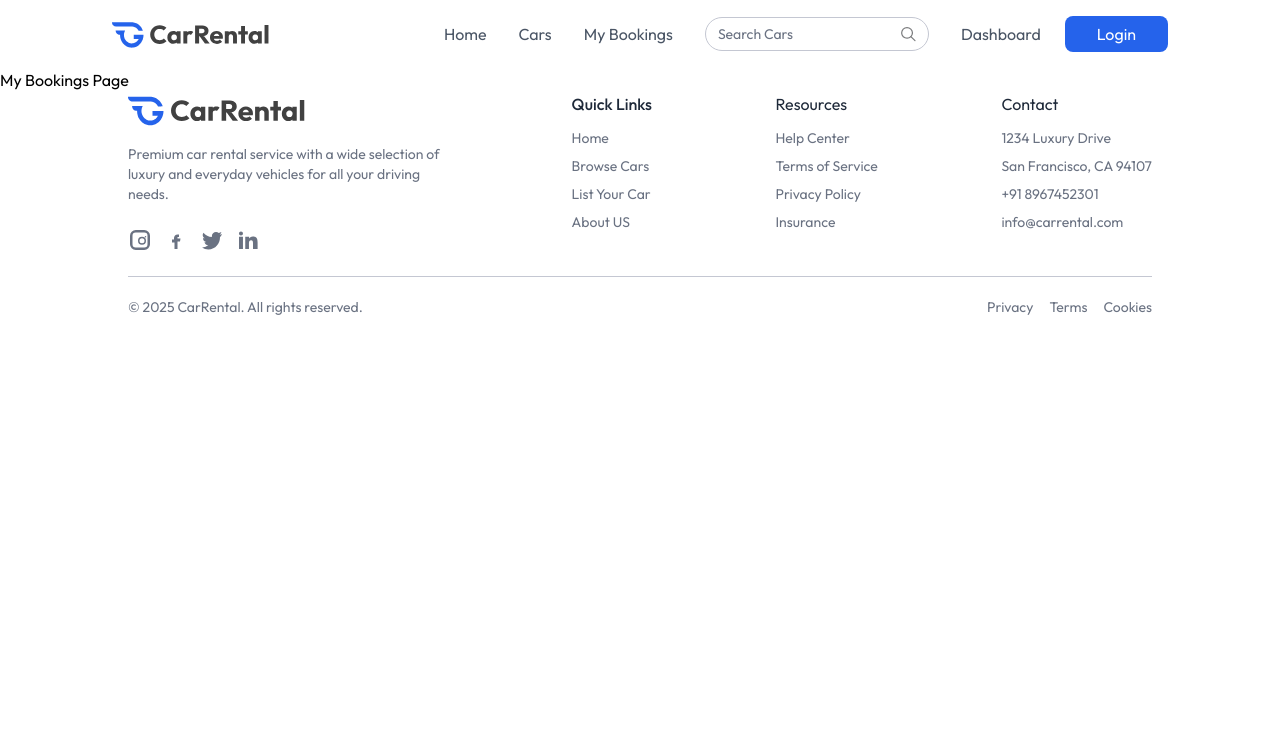
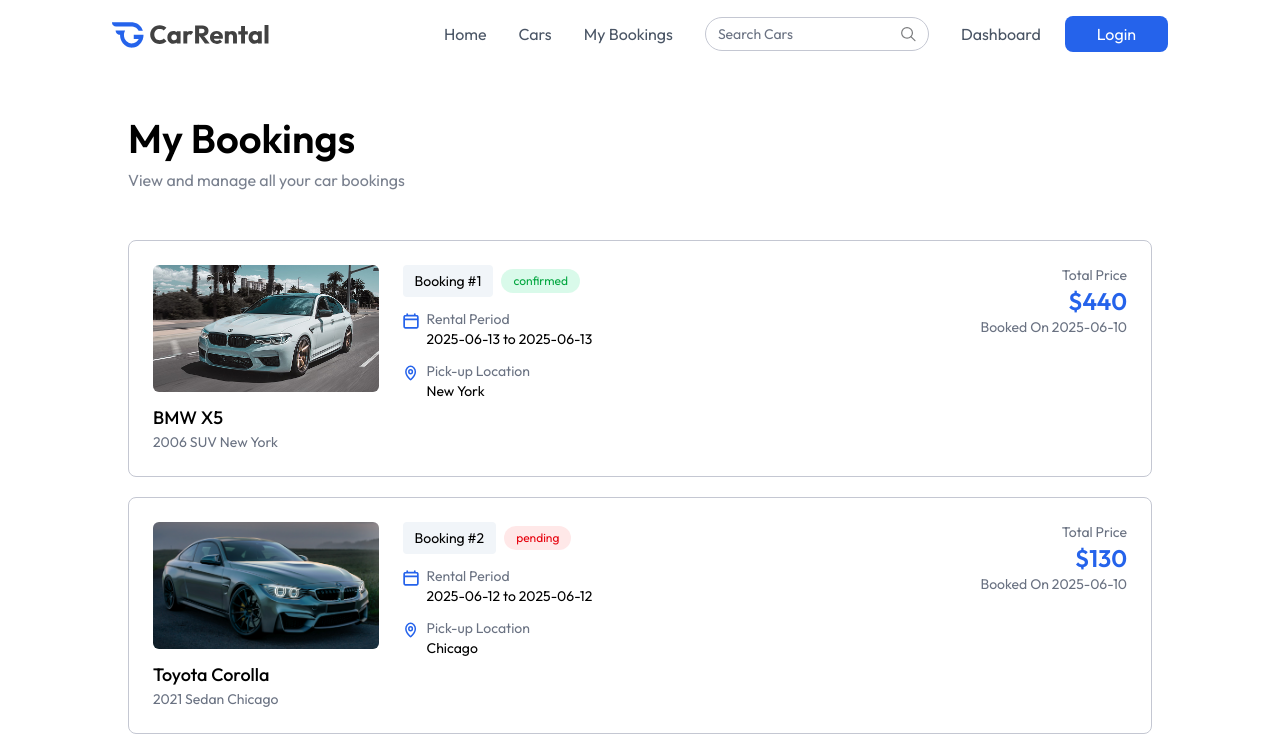
Before and after one commit to bharat-code99/car-rental, a React (Vite) app in the folder frontend/: page /my-bookings in a window 1280 px wide. Shown: the top 752 px of the page. Built offline with nearby package versions, Linux system fonts and the light colour scheme.

Commit message:
My Bookings page completed. Work on dashboard.

```diff
--- a/frontend/src/App.tsx
+++ b/frontend/src/App.tsx
@@ -7,23 +7,22 @@
 import MyBookings from "./pages/MyBookings";
 import Footer from "./components/Footer";
 
-export default function App(){
+export default function App() {
+  const [_, setShowLogin] = useState(false);
+  const isOwnerPath = useLocation().pathname.startsWith("/owner");
 
-  const [showLogin, setShowLogin] = useState(false);
-  const isOwnerPath = useLocation().pathname.startsWith('/owner');
-
-  return(
+  return (
     <>
-      {!isOwnerPath && <Navbar setShowLogin={setShowLogin}/>}
+      {!isOwnerPath && <Navbar setShowLogin={setShowLogin} />}
 
       <Routes>
-        <Route path="/" element={<Home/>}/>
-        <Route path="/car-details/:id" element={<CarDetails/>}/>
-        <Route path="/cars" element={<Cars/>}/>
-        <Route path="/my-bookings" element={<MyBookings/>}/>
+        <Route path="/" element={<Home />} />
+        <Route path="/car-details/:id" element={<CarDetails />} />
+        <Route path="/cars" element={<Cars />} />
+        <Route path="/my-bookings" element={<MyBookings />} />
       </Routes>
 
       {!isOwnerPath && <Footer />}
     </>
-  )
+  );
 }
--- a/frontend/src/components/Footer.tsx
+++ b/frontend/src/components/Footer.tsx
@@ -1,16 +1,16 @@
 import { assets } from "../assets/assets";
 
-
-export default function Footer(){
+export default function Footer() {
   return (
-    <div className='text-gray-500 px-6 md:px-16 lg:px-24 xl:px-32 text-sm'>
-      <div className='flex flex-wrap justify-between items-start gap-8 pb-6 border-borderColor border-b'>
-        <div className='max-w-80'>
-            <img src={assets.logo} alt="logo" className='mb-4 h-8 md:h-9' />
-            <p className='text-sm'>
-                Premium car rental service with a wide selection of luxury and everyday vehicles for all your driving needs.
+    <div className="text-gray-500 px-6 md:px-16 lg:px-24 xl:px-32 text-sm mt-12">
+      <div className="flex flex-wrap justify-between items-start gap-8 pb-6 border-borderColor border-b">
+        <div className="max-w-80">
+          <img src={assets.logo} alt="logo" className="mb-4 h-8 md:h-9" />
+          <p className="text-sm">
+            Premium car rental service with a wide selection of luxury and
+            everyday vehicles for all your driving needs.
           </p>
-            <div className='flex items-center gap-3 mt-6'>
+          <div className="flex items-center gap-3 mt-6">
             {/* Instagram */}
             <svg className="w-6 h-6" fill="currentColor" viewBox="0 0 24 24">
               <path d="M7.75 2A5.75 5.75 0 002 7.75v8.5A5.75 5.75 0 007.75 22h8.5A5.75 5.75 0 0022 16.25v-8.5A5.75 5.75 0 0016.25 2h-8.5zM4.5 7.75A3.25 3.25 0 017.75 4.5h8.5a3.25 3.25 0 013.25 3.25v8.5a3.25 3.25 0 01-3.25 3.25h-8.5a3.25 3.25 0 01-3.25-3.25v-8.5zm9.5 1a4 4 0 11-4 4 4 4 0 014-4zm0 1.5a2.5 2.5 0 102.5 2.5 2.5 2.5 0 00-2.5-2.5zm3.5-.75a.75.75 0 11.75-.75.75.75 0 01-.75.75z" />
@@ -31,28 +31,44 @@
         </div>
 
         <div>
-            <p className='text-base font-medium text-gray-800'>Quick Links</p>
-            <ul className='mt-3 flex flex-col gap-2'>
-                <li><a href="#">Home</a></li>
-                <li><a href="#">Browse Cars</a></li>
-                <li><a href="#">List Your Car</a></li>
-                <li><a href="#">About US</a></li>
+          <p className="text-base font-medium text-gray-800">Quick Links</p>
+          <ul className="mt-3 flex flex-col gap-2">
+            <li>
+              <a href="#">Home</a>
+            </li>
+            <li>
+              <a href="#">Browse Cars</a>
+            </li>
+            <li>
+              <a href="#">List Your Car</a>
+            </li>
+            <li>
+              <a href="#">About US</a>
+            </li>
           </ul>
         </div>
 
         <div>
-            <p className='text-base text-gray-800'>Resources</p>
-            <ul className='mt-3 flex flex-col gap-2'>
-                <li><a href="#">Help Center</a></li>
-                <li><a href="#">Terms of Service</a></li>
-                <li><a href="#">Privacy Policy</a></li>
-                <li><a href="#">Insurance</a></li>
+          <p className="text-base text-gray-800">Resources</p>
+          <ul className="mt-3 flex flex-col gap-2">
+            <li>
+              <a href="#">Help Center</a>
+            </li>
+            <li>
+              <a href="#">Terms of Service</a>
+            </li>
+            <li>
+              <a href="#">Privacy Policy</a>
+            </li>
+            <li>
+              <a href="#">Insurance</a>
+            </li>
           </ul>
         </div>
 
         <div>
-            <p className='text-base text-gray-800'>Contact</p>
-            <ul className='mt-3 flex flex-col gap-2'>
+          <p className="text-base text-gray-800">Contact</p>
+          <ul className="mt-3 flex flex-col gap-2">
             <li>1234 Luxury Drive</li>
             <li>San Francisco, CA 94107</li>
             <li>+91 8967452301</li>
@@ -61,14 +77,23 @@
         </div>
       </div>
       {/* <hr className='border-gray-300 mt-8' /> */}
-      <div className='flex flex-col md:flex-row gap-2 items-center justify-between py-5'>
-        <p>© {new Date().getFullYear()} <a href="https://youtube.com">CarRental</a>. All rights reserved.</p>
-        <ul className='flex items-center gap-4'>
-          <li><a href="#">Privacy</a></li>
-          <li><a href="#">Terms</a></li>
-          <li><a href="#">Cookies</a></li>
+      <div className="flex flex-col md:flex-row gap-2 items-center justify-between py-5">
+        <p>
+          © {new Date().getFullYear()}{" "}
+          <a href="https://youtube.com">CarRental</a>. All rights reserved.
+        </p>
+        <ul className="flex items-center gap-4">
+          <li>
+            <a href="#">Privacy</a>
+          </li>
+          <li>
+            <a href="#">Terms</a>
+          </li>
+          <li>
+            <a href="#">Cookies</a>
+          </li>
         </ul>
       </div>
     </div>
   );
-};
+}
--- /dev/null
+++ b/frontend/src/components/Loader.tsx
@@ -0,0 +1,7 @@
+export default function Loader() {
+  return (
+    <div className="flex justify-center items-center h-[80vh]">
+      <div className="animate-spin rounded-full h-14 w-14 border-4 border-gray-300 border-t-primary"></div>
+    </div>
+  );
+}
--- a/frontend/src/pages/CarDetails.tsx
+++ b/frontend/src/pages/CarDetails.tsx
@@ -1,8 +1,7 @@
-import { useEffect, useState } from "react";
+import { useEffect, useState, type FormEvent } from "react";
 import { useNavigate, useParams } from "react-router";
 import { assets, dummyCarData } from "../assets/assets";
-
-export default function CarDetails(){
+import Loader from "../components/Loader";
 
 type Car = {
   _id: string;
@@ -22,31 +21,38 @@
   createdAt: string;
 };
 
+export default function CarDetails() {
   const [car, setCar] = useState<Car | undefined>();
-  const {id} = useParams();
+  const { id } = useParams();
   const navigate = useNavigate();
+  const currency = import.meta.env.VITE_CURRENCY;
 
   useEffect(() => {
-    setCar(dummyCarData.find(car => car._id === id))
-  }, [id])
+    setCar(dummyCarData.find((car) => car._id === id));
+  }, [id]);
 
-
+  const handleSubmit = (e: FormEvent) => {
+    e.preventDefault();
+  };
 
   return car ? (
-    <div className="px-6 md:px-16 lg:px-24 xl:px-32 mt-6 h-screen">
-
+    <div className="px-6 md:px-16 lg:px-24 xl:px-32 mt-6 min-h-screen">
       <button
         onClick={() => navigate(-1)}
         className="flex items-center gap-2 mb-6 text-gray-500 cursor-pointer"
       >
-        <img src={assets.arrow_icon} alt="" className="rotate-180"/>
+        <img src={assets.arrow_icon} alt="" className="rotate-180" />
         Back to all cars
       </button>
 
       <div className="grid grid-cols-1 lg:grid-cols-3 gap-8 lg:gap-12">
         {/* Left: Car Image and Details */}
         <div className="lg:col-span-2">
-          <img className="w-full h-auto md:max-h-96 object-cover rounded-xl mb-6 shadow-md" src={car.image} alt=""/>
+          <img
+            className="w-full h-auto md:max-h-96 object-cover rounded-xl mb-6 shadow-md"
+            src={car.image}
+            alt=""
+          />
           <div className="space-y-6">
             <div>
               <h1 className="text-3xl font-bold">
@@ -56,13 +62,96 @@
                 {car.category} • {car.year}
               </p>
             </div>
-            <hr className="border-borderColor my-6"/>
+            <hr className="border-borderColor my-6" />
+            <div className="grid grid-cols-2 sm:grid-cols-4 gap-4">
+              {[
+                {
+                  icon: assets.users_icon,
+                  text: `${car.seating_capacity} Seats`,
+                },
+                { icon: assets.fuel_icon, text: car.fuel_type },
+                { icon: assets.car_icon, text: car.transmission },
+                { icon: assets.location_icon, text: car.location },
+              ].map(({ icon, text }) => (
+                <div
+                  key={text}
+                  className="flex flex-col items-center bg-light p-4 rounded-lg"
+                >
+                  <img src={icon} alt="" className="h-5 mb-2" />
+                  {text}
+                </div>
+              ))}
+            </div>
+            {/* Description */}
+            <div>
+              <h1 className="text-xl font-medium mb-3">Description</h1>
+              <p className="text-gray-500">{car.description}</p>
+            </div>
+
+            {/* Features */}
+            <div>
+              <h1 className="text-xl font-medium mb-3">Features</h1>
+              <ul>
+                {[
+                  "360 Camera",
+                  "Bluetooth",
+                  "GPS",
+                  "Heated Seats",
+                  "Rear View Mirror",
+                ].map((item) => (
+                  <li key={item} className="flex items-center text-gray-500">
+                    <img src={assets.check_icon} alt="" className="h-4 mr-2" />
+                    {item}
+                  </li>
+                ))}
+              </ul>
+            </div>
           </div>
         </div>
 
         {/* Right: Booking Form */}
+        <form
+          onSubmit={handleSubmit}
+          className="shadow-lg h-max sticky top-18 rounded-xl p-6 space-y-6 text-gray-500"
+        >
+          <p className="flex items-center justify-between text-2xl text-gray-800 font-semibold">
+            {currency}
+            {car.pricePerDay}{" "}
+            <span className="text-base text-gray-400 font-normal">
+              per day
+            </span>{" "}
+          </p>
+          <hr className="my-6 border-borderColor" />
+          <div className="flex flex-col gap-2">
+            <label htmlFor="pickup-date">Pickup Date</label>
+            <input
+              type="date"
+              className="border border-borderColor px-3 py-2 rounded-lg"
+              required
+              id="pickup-date"
+              min={new Date().toISOString().split("T")[0]}
+            />
           </div>
-
+          <div className="flex flex-col gap-2">
+            <label htmlFor="return-date">Return Date</label>
+            <input
+              type="date"
+              className="border border-borderColor px-3 py-2 rounded-lg"
+              required
+              id="return-date"
+              min={new Date().toISOString().split("T")[0]}
+            />
           </div>
-  ) : <p>Loading...</p>
+          <button className="w-full bg-primary hover:bg-primary-dull transition-all py-3 font-medium text-white rounded-xl cursor-pointer">
+            Book Now
+          </button>
+          <p className="text-center text-sm">
+            No credit card required to reserve
+          </p>
+        </form>
+      </div>
+    </div>
+  ) : (
+    <Loader />
+  );
 }
--- a/frontend/src/pages/MyBookings.tsx
+++ b/frontend/src/pages/MyBookings.tsx
@@ -1,5 +1,141 @@
-export default function MyBookings(){
-  return(
-    <h1>My Bookings Page</h1>
-  )
+import { useEffect, useState } from "react";
+import { assets, dummyCarData, dummyMyBookingsData } from "../assets/assets";
+import Title from "../components/Title";
+
+type Car = {
+  _id: string;
+  owner: string;
+  brand: string;
+  model: string;
+  image: string;
+  year: number;
+  category: string;
+  seating_capacity: number;
+  fuel_type: string;
+  transmission: string;
+  pricePerDay: number;
+  location: string;
+  description: string;
+  isAvaliable: boolean;
+  createdAt: string;
+};
+
+interface BookingData {
+  _id: string;
+  car: Car;
+  user: string;
+  owner: string;
+  pickupDate: string;
+  returnDate: string;
+  status: string;
+  price: number;
+  createdAt: string;
 }
+
+const defalutBookingData = [
+  {
+    _id: "68482bcc98eb9722b7751f70",
+    car: dummyCarData[0],
+    user: "6847f7cab3d8daecdb517095",
+    owner: "6847f7cab3d8daecdb517095",
+    pickupDate: "2025-06-13T00:00:00.000Z",
+    returnDate: "2025-06-14T00:00:00.000Z",
+    status: "confirmed",
+    price: 440,
+    createdAt: "2025-06-10T12:57:48.244Z",
+  },
+];
+
+export default function MyBookings() {
+  const [bookings, setBookings] = useState<BookingData[]>(defalutBookingData);
+  const currency = import.meta.env.VITE_CURRENCY;
+  const fetchMyBookings = () => {
+    setBookings(dummyMyBookingsData);
+  };
+
+  useEffect(() => fetchMyBookings(), []);
+
+  return (
+    <div className="px-6 md:px-16 lg:px-24 xl:px-32 2xl:px-48 mt-12 text-sm max-w-7xl">
+      <Title
+        title="My Bookings"
+        subTitle="View and manage all your car bookings"
+        align="left"
+      />
+      <div>
+        {bookings.map((booking, index) => (
+          <div
+            key={booking._id}
+            className="grid grid-cols-1 md:grid-cols-4 gap-6 p-6 border border-borderColor rounded-lg mt-5 first:mt-12"
+          >
+            <div className="md:col-span-1">
+              <div className="rounded-md overflow-hidden mb-3">
+                <img
+                  src={booking.car.image}
+                  alt=""
+                  className="w-full h-auto aspect-video object-cover"
+                />
+              </div>
+              <p className="text-lg font-medium mt-2">
+                {booking.car.brand} {booking.car.model}
+              </p>
+              <p className="text-gray-500">
+                {booking.car.year} {booking.car.category} {booking.car.location}
+              </p>
+            </div>
+
+            {/* Booking Info */}
+            <div className="md:col-span-2">
+              <div className="flex items-center gap-2">
+                <p className="px-3 py-1.5 bg-light rounded">
+                  Booking #{index + 1}
+                </p>
+                <p
+                  className={`px-3 py-1 text-xs rounded-full ${booking.status === "confirmed" ? "bg-green-400/15 text-green-600" : "bg-red-400/15 text-red-600"}`}
+                >
+                  {booking.status}
+                </p>
+              </div>
+              <div className="flex gap-2 mt-3 items-start">
+                <img
+                  src={assets.calendar_icon_colored}
+                  alt=""
+                  className="w-4 h-4 mt-1"
+                />
+                <div>
+                  <p className="text-gray-500">Rental Period</p>
+                  <p>
+                    {booking.pickupDate.split("T")[0]} to{" "}
+                    {booking.pickupDate.split("T")[0]}
+                  </p>
+                </div>
+              </div>
+              <div className="flex gap-2 mt-3 items-start">
+                <img
+                  src={assets.location_icon_colored}
+                  alt=""
+                  className="w-4 h-4 mt-1"
+                />
+                <div>
+                  <p className="text-gray-500">Pick-up Location</p>
+                  <p>{booking.car.location}</p>
+                </div>
+              </div>
+            </div>
+            {/* Price */}
+            <div className="md:col-span-1 flex flex-col justify-between gap-6">
+              <div className="text-sm text-gray-500 text-right">
+                <p>Total Price</p>
+                <h1 className="text-2xl font-semibold text-primary">
+                  {currency}
+                  {booking.price}
+                </h1>
+                <p>Booked On {booking.createdAt.split("T")[0]}</p>
+              </div>
+            </div>
+          </div>
+        ))}
+      </div>
+    </div>
+  );
+}
```
Also changed, not shown: frontend/src/pages/Cars.tsx (+39 -4 lines). Lines whose indentation alone changed are shown as unchanged.
